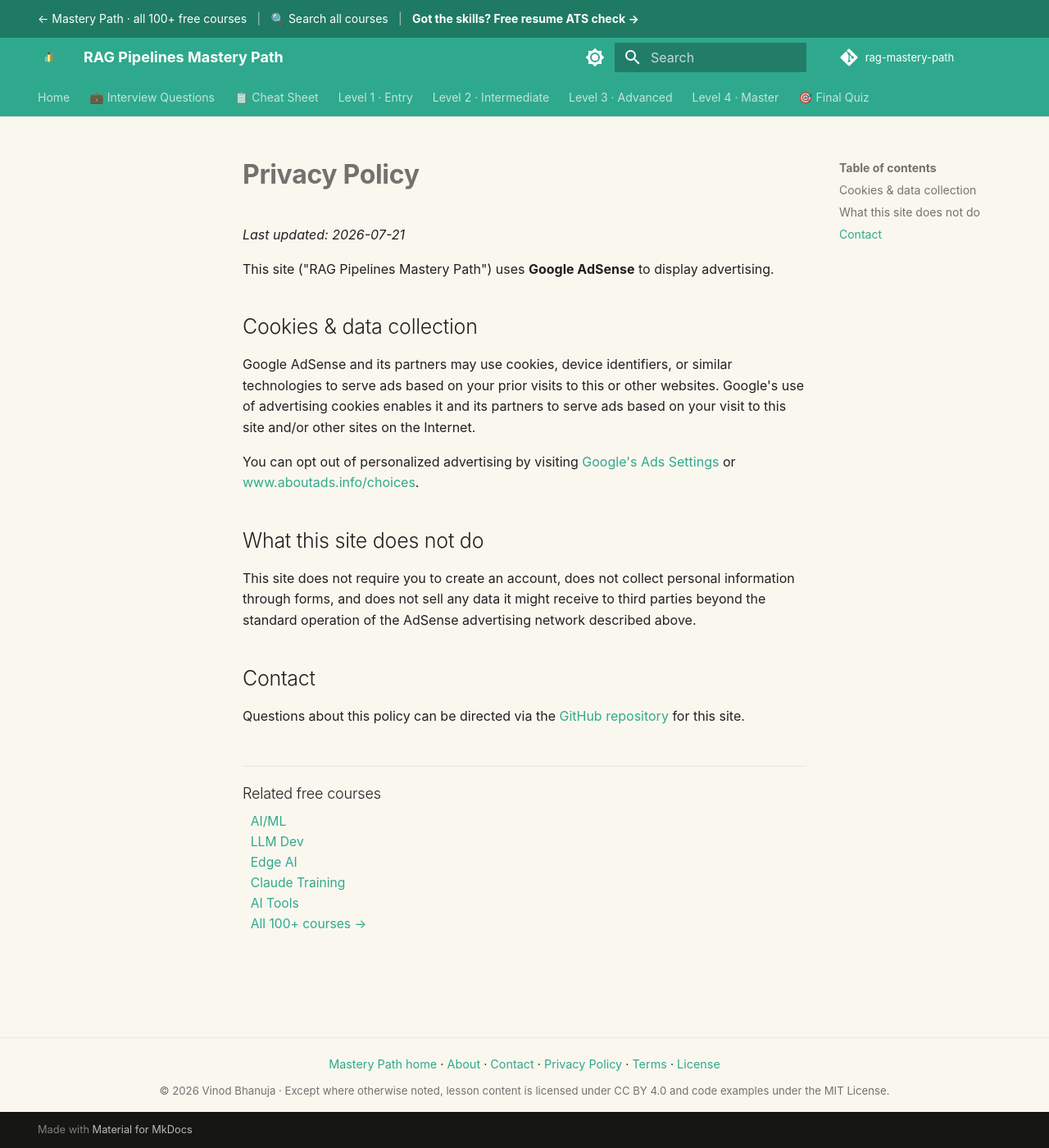
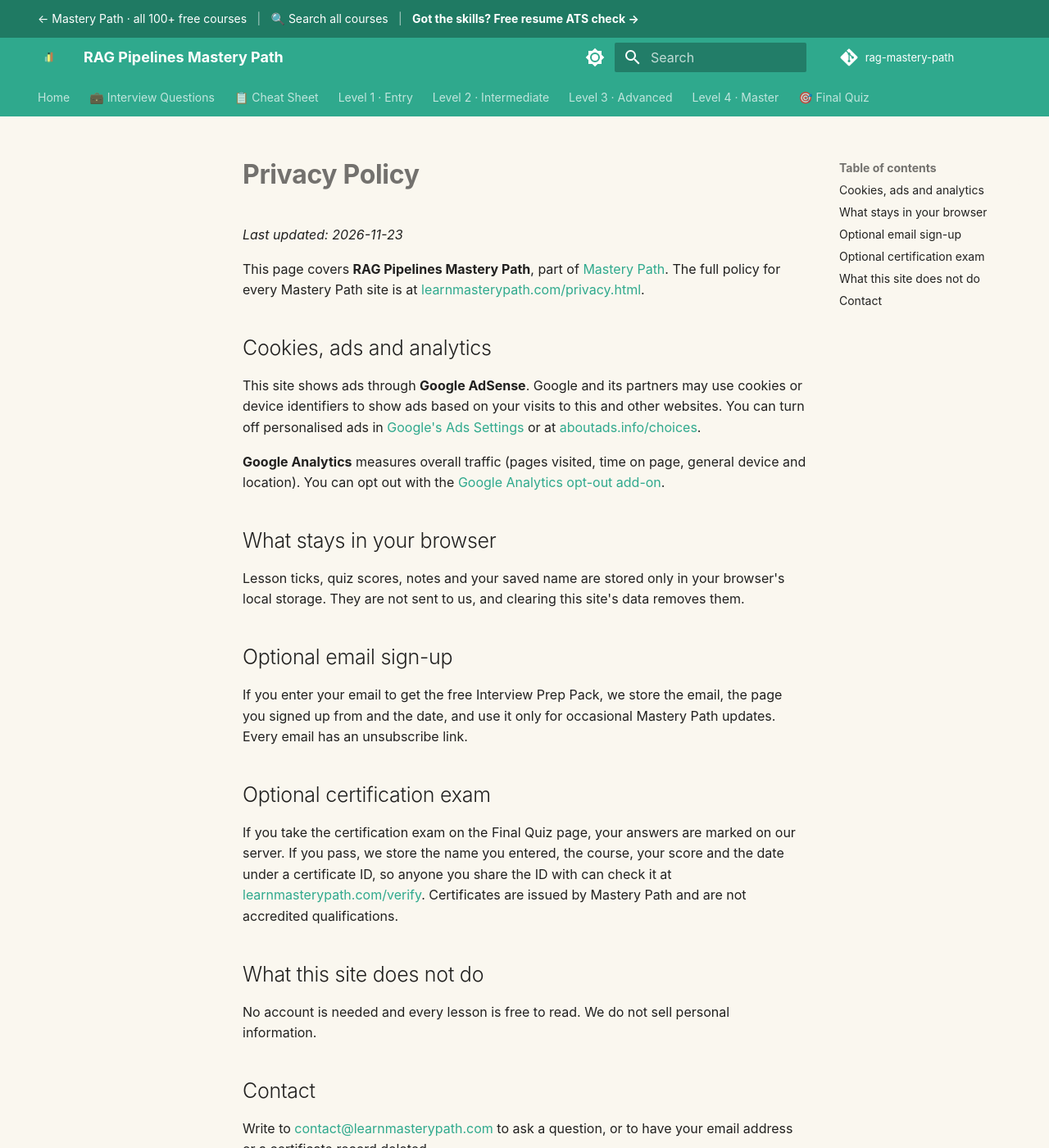
Before and after one commit to SIGILIPELLI/rag-mastery-path, an MkDocs documentation site: the page built from docs/privacy.md, in a window 1280 px wide and 1400 px high. Shown: the whole window at 82% size. Built offline with MkDocs 1.6.1 and Material for MkDocs 9.7.7, drawn with Linux system fonts in a browser that asks for light colours; comment, search, counter and statistics services are not loaded.

Commit message:
Update privacy page: progress stays in the browser, optional email sign-up and certification exam, link to the full policy
Co-Authored-By: Claude Opus 5.5 <noreply@anthropic.com>

```diff
--- a/docs/privacy.md
+++ b/docs/privacy.md
@@ -1,33 +1,35 @@
 ---
-description: "Privacy policy for the free RAG Pipelines Mastery Path: how Google Analytics and AdSense cookies are used, what is not collected, and how to opt out."
+description: "Privacy policy for the free RAG Pipelines Mastery Path: cookies for ads and analytics, what stays in your browser, and the optional email sign-up and certification exam."
 ---
 
 # Privacy Policy
 
-_Last updated: 2026-07-21_
+_Last updated: 2026-11-23_
 
-This site ("RAG Pipelines Mastery Path") uses **Google AdSense** to display advertising.
+This page covers **RAG Pipelines Mastery Path**, part of [Mastery Path](https://learnmasterypath.com/). The full policy for every Mastery Path site is at [learnmasterypath.com/privacy.html](https://learnmasterypath.com/privacy.html).
 
-## Cookies & data collection
+## Cookies, ads and analytics
 
-Google AdSense and its partners may use cookies, device identifiers, or similar
-technologies to serve ads based on your prior visits to this or other websites.
-Google's use of advertising cookies enables it and its partners to serve ads
-based on your visit to this site and/or other sites on the Internet.
+This site shows ads through **Google AdSense**. Google and its partners may use cookies or device identifiers to show ads based on your visits to this and other websites. You can turn off personalised ads in [Google's Ads Settings](https://adssettings.google.com/) or at [aboutads.info/choices](https://www.aboutads.info/choices/).
 
-You can opt out of personalized advertising by visiting
-[Google's Ads Settings](https://adssettings.google.com/) or
-[www.aboutads.info/choices](https://www.aboutads.info/choices/).
+**Google Analytics** measures overall traffic (pages visited, time on page, general device and location). You can opt out with the [Google Analytics opt-out add-on](https://tools.google.com/dlpage/gaoptout).
+
+## What stays in your browser
+
+Lesson ticks, quiz scores, notes and your saved name are stored only in your browser's local storage. They are not sent to us, and clearing this site's data removes them.
+
+## Optional email sign-up
+
+If you enter your email to get the free Interview Prep Pack, we store the email, the page you signed up from and the date, and use it only for occasional Mastery Path updates. Every email has an unsubscribe link.
+
+## Optional certification exam
+
+If you take the certification exam on the Final Quiz page, your answers are marked on our server. If you pass, we store the name you entered, the course, your score and the date under a certificate ID, so anyone you share the ID with can check it at [learnmasterypath.com/verify](https://learnmasterypath.com/verify/). Certificates are issued by Mastery Path and are not accredited qualifications.
 
 ## What this site does not do
 
-This site does not require you to create an account, does not collect personal
-information through forms, and does not sell any data it might receive to third
-parties beyond the standard operation of the AdSense advertising network
-described above.
+No account is needed and every lesson is free to read. We do not sell personal information.
 
 ## Contact
 
-Questions about this policy can be directed via the
-[GitHub repository](https://github.com/SIGILIPELLI/rag-mastery-path) for this
-site.
+Write to [contact@learnmasterypath.com](mailto:contact@learnmasterypath.com) to ask a question, or to have your email address or a certificate record deleted.
```
